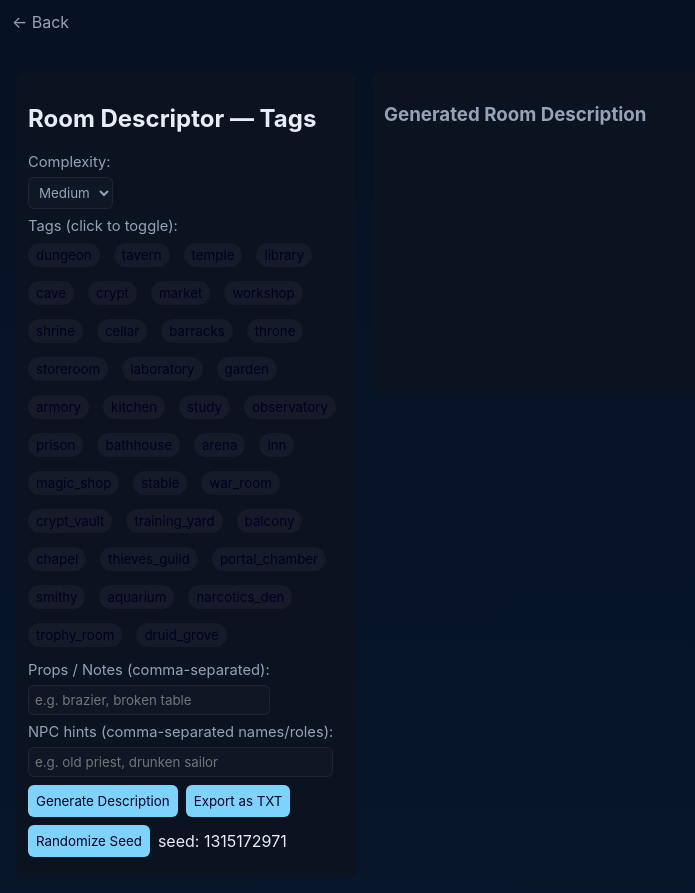
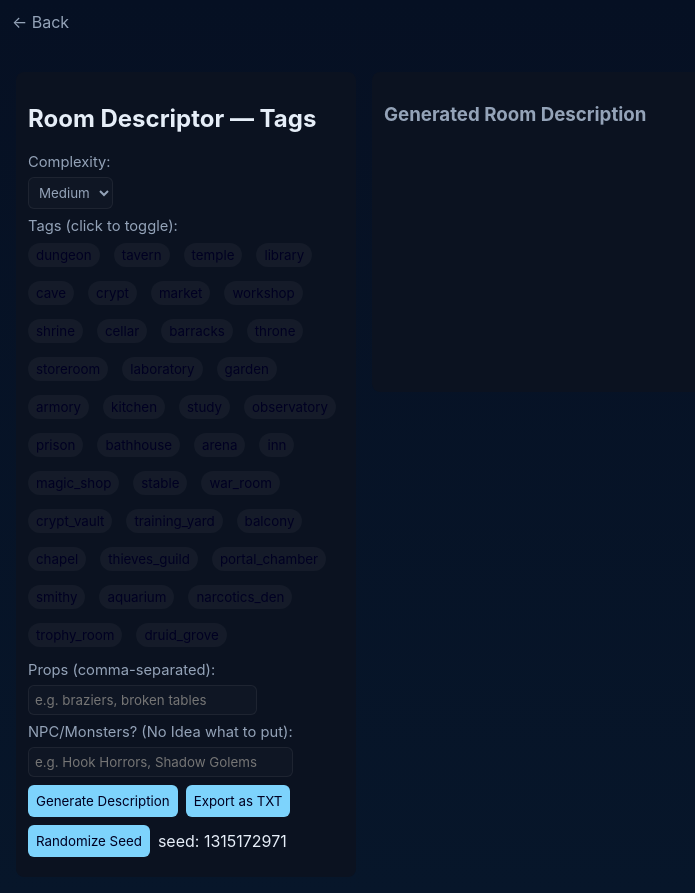
Before and after one commit to FurgusTheCat/DM-toolkit, a plain HTML site: page room.html in a window 1280 px wide. Shown: the whole page, without its empty margins (0-695 px from the left). Drawn offline with Linux system fonts and the light colour scheme.

Commit message:
Update labels for props and NPC inputs

```diff
--- a/room.html
+++ b/room.html
@@ -37,11 +37,11 @@
       </div>
 
       <div class="row">
-        <label>Props / Notes (comma-separated): <input id="propInput" placeholder="e.g. brazier, broken table"></label>
+        <label>Props (comma-separated): <input id="propInput" placeholder="e.g. braziers, broken tables"></label>
       </div>
 
       <div class="row">
-        <label>NPC hints (comma-separated names/roles): <input id="npcInput" placeholder="e.g. old priest, drunken sailor"></label>
+        <label>NPC/Monsters? (No Idea what to put): <input id="npcInput" placeholder="e.g. Hook Horrors, Shadow Golems"></label>
       </div>
 
       <div class="row">
```
